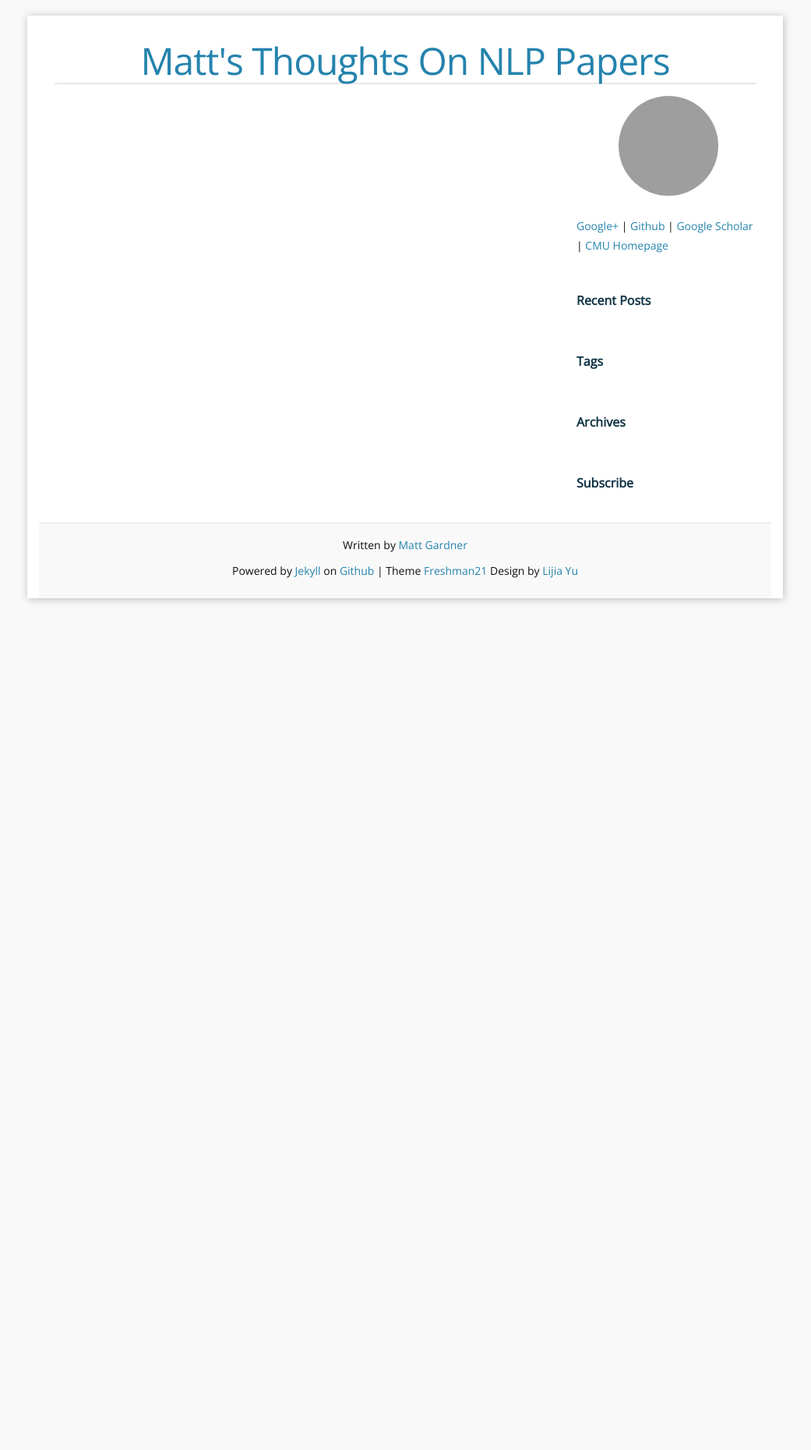
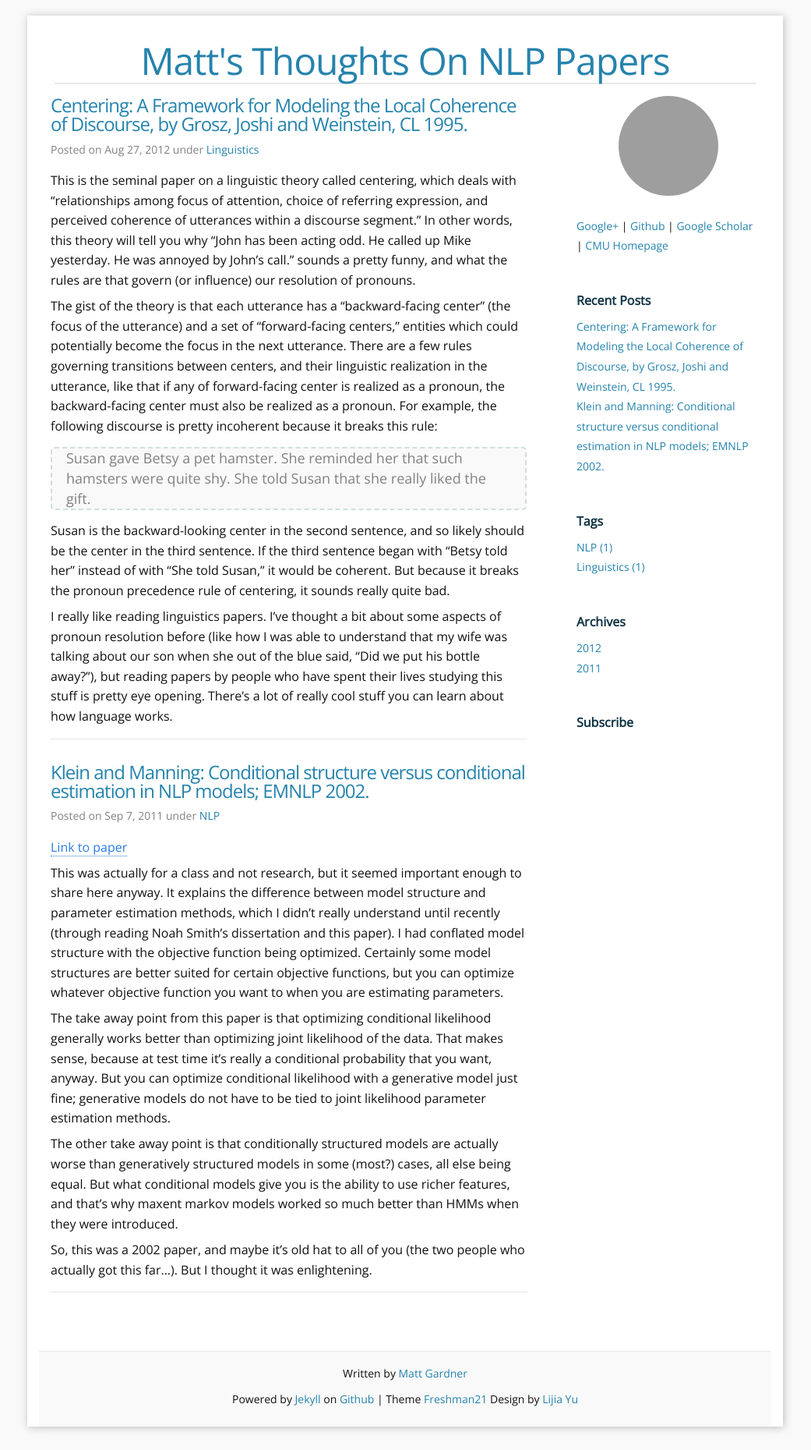
Before and after one commit to matt-gardner/paper-reviews, a Jekyll site: the page built from index.html, in a window 1280 px wide. Shown: the whole page at 78% size, without its empty margins (120-1161 px from the left). Built offline with Jekyll 4.4.1, drawn with Linux system fonts in a browser that asks for light colours; Markdown is read by kramdown in place of the engine named in the settings; the list of posts is cut into pages by our own code; before the commit the page ends 900 px from its top, so only the background shows below that; grey boxes are pictures that could not be loaded.

Commit message:
Fixed some layout stuff, started adding old posts

```diff
--- /dev/null
+++ b/_posts/2011-09-07-conditional-structure-versus-conditional-estimation.md
@@ -0,0 +1,31 @@
+---
+published: true
+title: "Klein and Manning: Conditional structure versus conditional estimation in NLP models; EMNLP 2002."
+layout: post
+author: Matt
+tags:
+- NLP
+---
+
+[Link to paper](http://dl.acm.org/citation.cfm?id=1118695)
+
+This was actually for a class and not research, but it seemed important enough to share here
+anyway. It explains the difference between model structure and parameter estimation methods, which
+I didn't really understand until recently (through reading Noah Smith's dissertation and this
+paper). I had conflated model structure with the objective function being optimized. Certainly some
+model structures are better suited for certain objective functions, but you can optimize whatever
+objective function you want to when you are estimating parameters.
+
+The take away point from this paper is that optimizing conditional likelihood generally works
+better than optimizing joint likelihood of the data. That makes sense, because at test time it's
+really a conditional probability that you want, anyway. But you can optimize conditional likelihood
+with a generative model just fine; generative models do not have to be tied to joint likelihood
+parameter estimation methods.
+
+The other take away point is that conditionally structured models are actually worse than
+generatively structured models in some (most?) cases, all else being equal. But what conditional
+models give you is the ability to use richer features, and that's why maxent markov models worked
+so much better than HMMs when they were introduced.
+
+So, this was a 2002 paper, and maybe it's old hat to all of you (the two people who actually got
+this far...). But I thought it was enlightening.
--- /dev/null
+++ b/_posts/2012-08-27-centering.md
@@ -0,0 +1,35 @@
+---
+published: true
+title: "Centering: A Framework for Modeling the Local Coherence of Discourse, by Grosz, Joshi and Weinstein, CL 1995."
+layout: post
+author: Matt
+tags:
+- Linguistics
+---
+
+This is the seminal paper on a linguistic theory called centering, which deals with "relationships
+among focus of attention, choice of referring expression, and perceived coherence of utterances
+within a discourse segment."  In other words, this theory will tell you why "John has been acting
+odd.  He called up Mike yesterday.  He was annoyed by John's call." sounds a pretty funny, and what
+the rules are that govern (or influence) our resolution of pronouns.
+
+The gist of the theory is that each utterance has a "backward-facing center" (the focus of the
+utterance) and a set of "forward-facing centers," entities which could potentially become the focus
+in the next utterance.  There are a few rules governing transitions between centers, and their
+linguistic realization in the utterance, like that if any of forward-facing center is realized as a
+pronoun, the backward-facing center must also be realized as a pronoun.  For example, the following
+discourse is pretty incoherent because it breaks this rule:
+
+> Susan gave Betsy a pet hamster.  She reminded her that such hamsters were quite shy.  She told
+> Susan that she really liked the gift.
+
+Susan is the backward-looking center in the second sentence, and so likely should be the center in
+the third sentence.  If the third sentence began with "Betsy told her" instead of with "She told
+Susan," it would be coherent.  But because it breaks the pronoun precedence rule of centering, it
+sounds really quite bad.
+
+I really like reading linguistics papers.  I've thought a bit about some aspects of pronoun
+resolution before (like how I was able to understand that my wife was talking about our son when
+she out of the blue said, "Did we put his bottle away?"), but reading papers by people who have
+spent their lives studying this stuff is pretty eye opening.  There's a lot of really cool stuff
+you can learn about how language works.
--- a/_sass/_layout.scss
+++ b/_sass/_layout.scss
@@ -188,6 +188,13 @@
     font-size: 36px;
   }
 }
+.home {
+  .post {
+    .post-title {
+      font-size: 24px;
+    }
+  }
+}
 
 .post-content {
 
```
